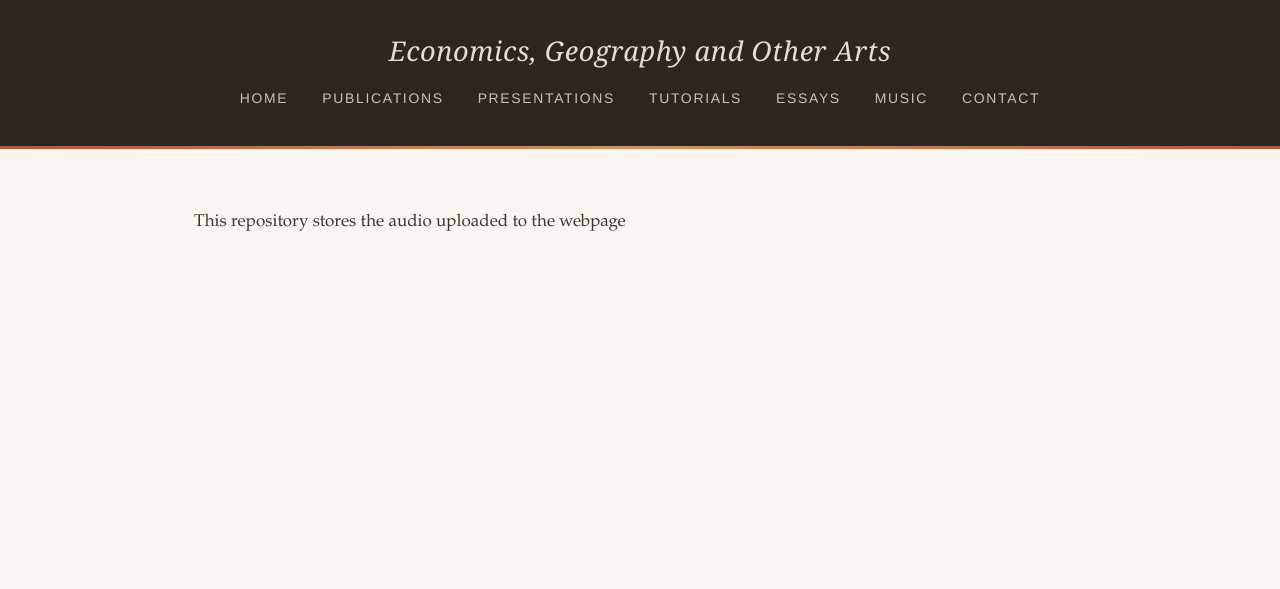
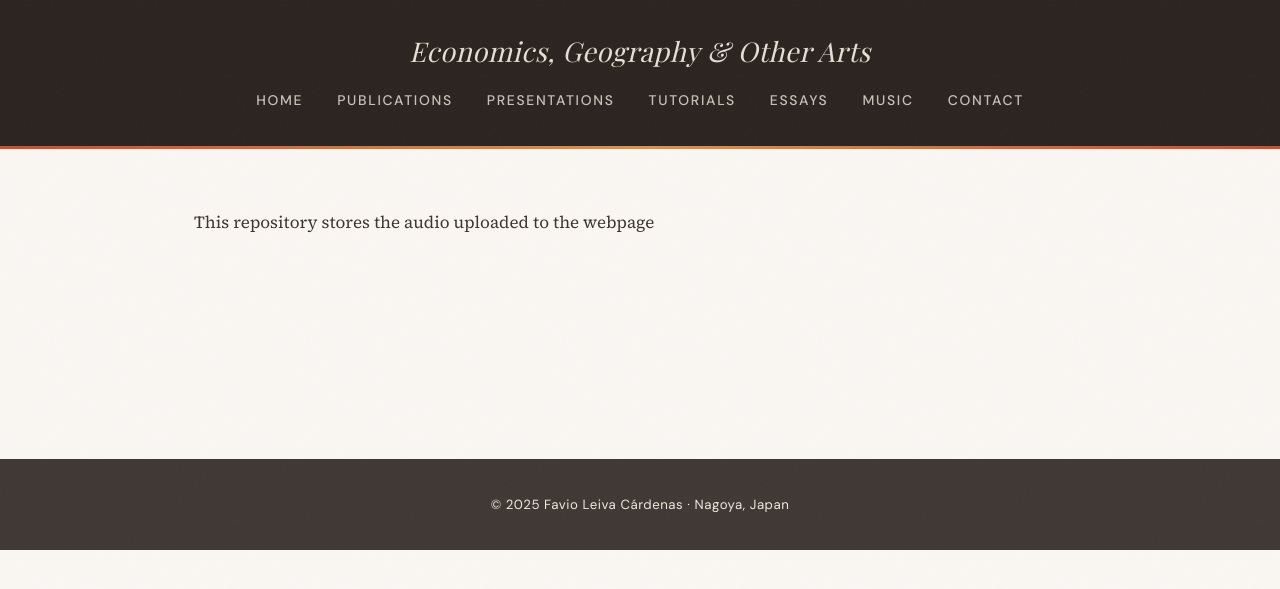
Before and after one commit to Favioleiva/favioleiva.github.io, a Jekyll site: the page built from audio/readme.md, in a window 1280 px wide. Shown: the top 589 px of the page. Built offline with Jekyll 4.4.1, drawn with Linux system fonts in a browser that asks for light colours; nearby versions of some CDN libraries; some web fonts are replaced; our own code applies the rules of GitHub Pages for plain Markdown files.

Commit message:
Update default.html

```diff
--- a/_layouts/default.html
+++ b/_layouts/default.html
@@ -3,7 +3,17 @@
 <head>
     <meta charset="UTF-8">
     <meta name="viewport" content="width=device-width, initial-scale=1.0">
-    <title>{{ page.title }}</title>
+    <title>{{ page.title }} — Favio Leiva</title>
+    <meta name="description" content="Favio Leiva's personal academic website — Economics, Geography, Photography, Music and Other Arts.">
+    <meta property="og:title" content="{{ page.title }} — Favio Leiva">
+    <meta property="og:type" content="website">
+    <meta property="og:url" content="https://favioleiva.github.io{{ page.url }}">
+
+    <!-- Fonts -->
+    <link rel="preconnect" href="https://fonts.googleapis.com">
+    <link rel="preconnect" href="https://fonts.gstatic.com" crossorigin>
+    <link href="https://fonts.googleapis.com/css2?family=Playfair+Display:ital,wght@0,400;0,600;0,700;1,400&family=Source+Serif+4:ital,wght@0,400;0,600;1,400&family=DM+Sans:wght@400;500;600&family=JetBrains+Mono:wght@400&display=swap" rel="stylesheet">
+
     <link rel="stylesheet" href="{{ '/styles.css' | relative_url }}">
     <link rel="icon" href="{{ '/images/favicon.png' | relative_url }}" type="image/png">
     <link rel="shortcut icon" href="{{ '/images/favicon.png' | relative_url }}" type="image/png">
@@ -17,33 +27,12 @@
       gtag('config', 'G-HJDXQNTL8V');
     </script>
 
-    <!-- Agrega el script de Font Awesome -->
+    <!-- Font Awesome -->
     <script src="https://kit.fontawesome.com/66fbeebd3b.js" crossorigin="anonymous"></script>
-
-    <!-- Estilos personalizados para los iconos de contacto -->
-    <style>
-        .contact-icons {
-            display: flex;
-            flex-direction: column;
-            gap: 10px;
-        }
-
-        .contact-icons a {
-            display: flex;
-            align-items: center;
-            text-decoration: none;
-            color: #000;
-            font-size: 1.5em;
-        }
-
-        .contact-icons i {
-            margin-right: 8px;
-        }
-    </style>
 </head>
 <body>
     <header>
-        <h1>Economics, Geography and Other Arts</h1>
+        <h1>Economics, Geography &amp; Other Arts</h1>
         <nav>
             <ul>
                 <li><a href="{{ '/' | relative_url }}">Home</a></li>
@@ -59,5 +48,8 @@
     <main>
         {{ content }}
     </main>
+    <footer>
+        &copy; 2025 Favio Leiva Cárdenas · Nagoya, Japan
+    </footer>
 </body>
 </html>
```
